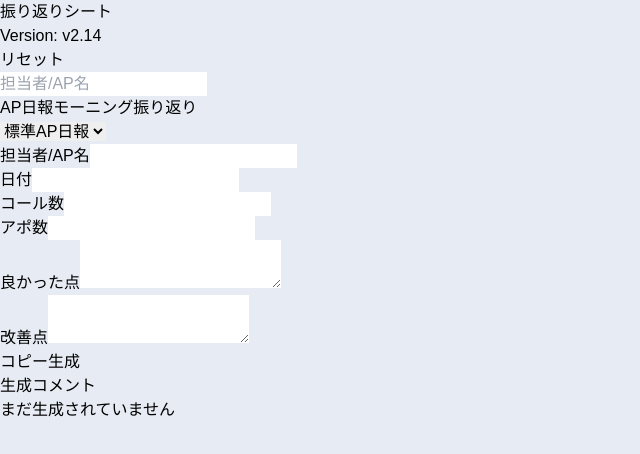
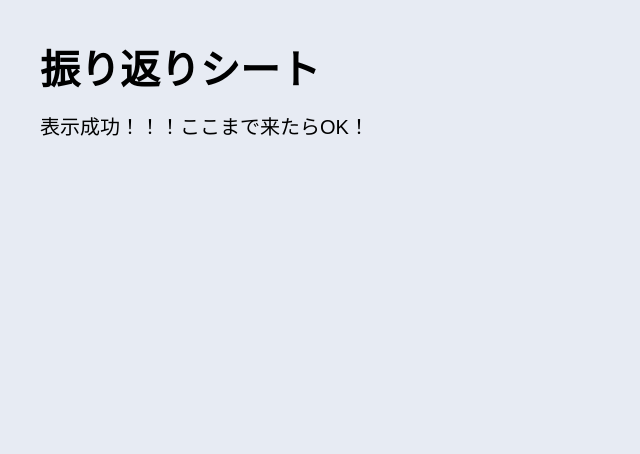
Before and after one commit to kenichrouken0701-code/APP, a Next.js app: page / in a window 1280 px wide. Shown: the top 454 px of the page, without its empty margins (0-640 px from the left). Built offline with nearby package versions, Linux system fonts and the light colour scheme.

Commit message:
Update page.js

```diff
--- a/app/page.js
+++ b/app/page.js
@@ -1,207 +1,10 @@
-"use client";
-
-import React, { useState, useEffect } from "react";
-import {
-  Clipboard,
-  RotateCcw,
-  FileText,
-  Check,
-  Loader2,
-  Sparkles,
-  ChevronDown,
-} from "lucide-react";
-import ReactMarkdown from "react-markdown";
-
-// --- データ ---
-const CATEGORIES = [
-  {
-    id: "ap",
-    name: "AP日報",
-    templates: [
-      {
-        id: "ap1",
-        name: "標準AP日報",
-        description: "営業数値を記録します",
-        fields: [
-          { id: "name", label: "担当者/AP名", type: "text" },
-          { id: "date", label: "日付", type: "text" },
-          { id: "call", label: "コール数", type: "text" },
-          { id: "apo", label: "アポ数", type: "text" },
-          { id: "good", label: "良かった点", type: "textarea" },
-          { id: "bad", label: "改善点", type: "textarea" },
-        ],
-      },
-    ],
-  },
-  {
-    id: "morning",
-    name: "モーニング振り返り",
-    templates: [
-      {
-        id: "morning1",
-        name: "基本振り返り",
-        description: "朝の振り返り",
-        fields: [
-          { id: "date", label: "日付", type: "text" },
-          { id: "speaker", label: "スピーカー", type: "text" },
-          { id: "content", label: "内容", type: "textarea" },
-          { id: "insight", label: "気づき", type: "textarea" },
-          { id: "ap", label: "AP", type: "textarea" },
-        ],
-      },
-    ],
-  },
-];
-
-// --- メイン ---
-export default function App() {
-  const [category, setCategory] = useState(CATEGORIES[0]);
-  const [template, setTemplate] = useState(CATEGORIES[0].templates[0]);
-  const [form, setForm] = useState({});
-  const [result, setResult] = useState("");
-  const [loading, setLoading] = useState(false);
-  const [copied, setCopied] = useState(false);
-
-  useEffect(() => {
-    setTemplate(category.templates[0]);
-  }, [category]);
-
-  useEffect(() => {
-    const obj = {};
-    template.fields.forEach((f) => (obj[f.id] = ""));
-    setForm(obj);
-    setResult("");
-  }, [template]);
-
-  const handleChange = (id, val) => {
-    setForm({ ...form, [id]: val });
-  };
-
-  const handleGenerate = () => {
-    setLoading(true);
-    setTimeout(() => {
-      let text = "【生成結果】\n\n";
-      template.fields.forEach((f) => {
-        text += `${f.label}: ${form[f.id]}\n`;
-      });
-      setResult(text);
-      setLoading(false);
-    }, 500);
-  };
-
-  const handleCopy = async () => {
-    await navigator.clipboard.writeText(result);
-    setCopied(true);
-    setTimeout(() => setCopied(false), 2000);
-  };
-
-  const handleReset = () => {
-    const obj = {};
-    template.fields.forEach((f) => (obj[f.id] = ""));
-    setForm(obj);
-    setResult("");
-  };
-
+export default function Home() {
   return (
-    <div className="min-h-screen bg-gray-100">
-      {/* header */}
-      <div className="bg-blue-700 text-white p-6 flex justify-between">
-        <div>
-          <h1 className="text-3xl font-bold">振り返りシート</h1>
-          <p>Version: v2.14</p>
-        </div>
-        <button onClick={handleReset}>リセット</button>
-      </div>
-
-      <div className="p-6 grid grid-cols-1 md:grid-cols-2 gap-6">
-        {/* 左 */}
-        <div className="bg-white p-6 rounded-xl">
-          <input
-            className="border p-2 w-full mb-4"
-            placeholder="担当者/AP名"
-            value={form.name || ""}
-            onChange={(e) => handleChange("name", e.target.value)}
-          />
-
-          {/* タブ */}
-          <div className="flex gap-2 mb-4">
-            {CATEGORIES.map((c) => (
-              <button
-                key={c.id}
-                onClick={() => setCategory(c)}
-                className={`px-4 py-2 rounded ${
-                  category.id === c.id ? "bg-blue-500 text-white" : "bg-gray-200"
-                }`}
-              >
-                {c.name}
-              </button>
-            ))}
-          </div>
-
-          {/* テンプレ */}
-          <select
-            className="border p-2 w-full mb-4"
-            value={template.id}
-            onChange={(e) =>
-              setTemplate(
-                category.templates.find((t) => t.id === e.target.value)
-              )
-            }
-          >
-            {category.templates.map((t) => (
-              <option key={t.id} value={t.id}>
-                {t.name}
-              </option>
-            ))}
-          </select>
-
-          {/* フォーム */}
-          {template.fields.map((f) => (
-            <div key={f.id} className="mb-3">
-              <label>{f.label}</label>
-              {f.type === "textarea" ? (
-                <textarea
-                  className="border p-2 w-full"
-                  value={form[f.id]}
-                  onChange={(e) => handleChange(f.id, e.target.value)}
-                />
-              ) : (
-                <input
-                  className="border p-2 w-full"
-                  value={form[f.id]}
-                  onChange={(e) => handleChange(f.id, e.target.value)}
-                />
-              )}
-            </div>
-          ))}
-
-          {/* ボタン */}
-          <div className="flex gap-3 mt-4">
-            <button
-              onClick={handleCopy}
-              className="bg-gray-200 px-4 py-2 rounded"
-            >
-              {copied ? "コピー済" : "コピー"}
-            </button>
-
-            <button
-              onClick={handleGenerate}
-              className="bg-blue-600 text-white px-4 py-2 rounded"
-            >
-              {loading ? "生成中..." : "生成"}
-            </button>
-          </div>
-        </div>
-
-        {/* 右 */}
-        <div className="bg-white p-6 rounded-xl">
-          <h2 className="text-xl mb-4">生成コメント</h2>
-
-          <div className="border p-4 min-h-[300px] whitespace-pre-wrap">
-            {result || "まだ生成されていません"}
-          </div>
-        </div>
-      </div>
-    </div>
+    <main style={{ padding: "40px", fontFamily: "Arial, sans-serif" }}>
+      <h1 style={{ fontSize: "40px", fontWeight: "bold", marginBottom: "12px" }}>
+        振り返りシート
+      </h1>
+      <p style={{ fontSize: "20px" }}>表示成功！！！ここまで来たらOK！</p>
+    </main>
   );
 }
```
